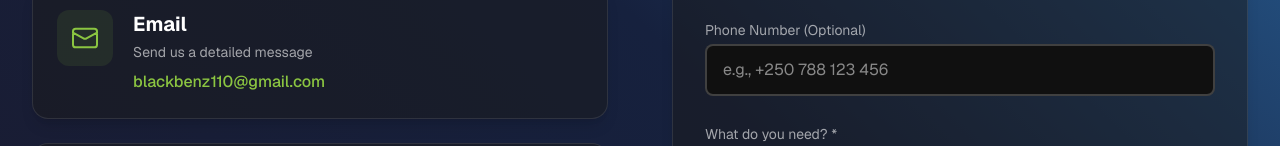
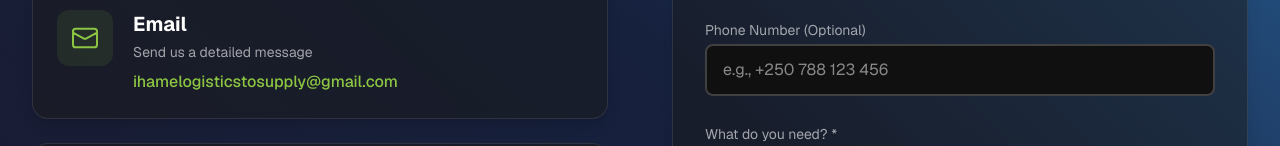
Before and after one commit to db2910/ihame, a Next.js app: page /contact in a window 1280 px wide. Shown: the part 654-800 px from the top of the page. Built offline with nearby package versions, Linux system fonts and the light colour scheme.

Commit message:
chore: apply latest local changes

```diff
--- a/src/components/contact/ContactInfoCards.tsx
+++ b/src/components/contact/ContactInfoCards.tsx
@@ -35,7 +35,7 @@ const cards = [
     ),
     title: 'Email',
     subtitle: 'Send us a detailed message',
-    value: 'blackbenz110@gmail.com'
+    value: 'ihamelogisticstosupply@gmail.com'
   },
   {
     icon: (
```
